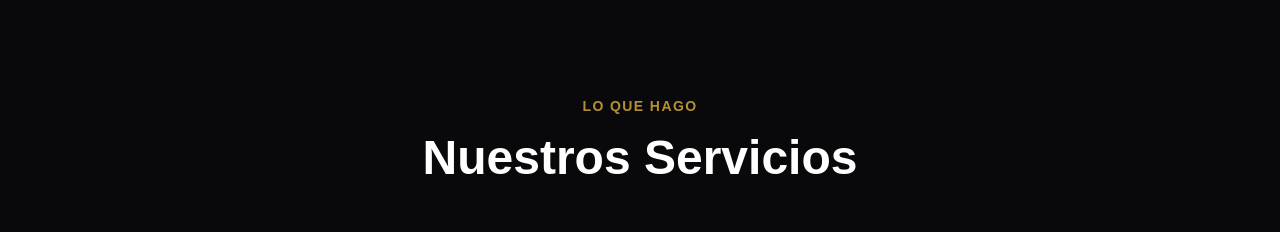
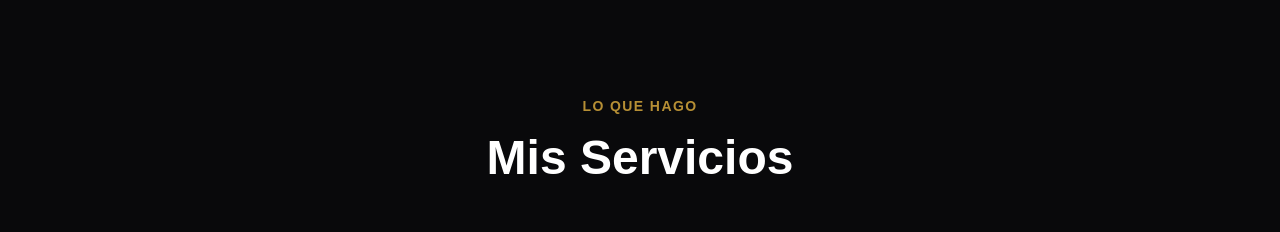
Before and after one commit to Etiketaa/upestudio, a Next.js app: page / in a window 1280 px wide. Shown: the part 834-1066 px from the top of the page. Built offline with nearby package versions, Linux system fonts and the light colour scheme.

Commit message:
mejora en el hero

```diff
--- a/src/app/page.tsx
+++ b/src/app/page.tsx
@@ -75,7 +75,7 @@
           <div className="container mx-auto px-6">
             <div className="text-center mb-20">
               <span className="text-gold-500 uppercase tracking-widest text-sm font-semibold">Lo que hago</span>
-              <h2 className="text-5xl font-bold mt-4">Nuestros Servicios</h2>
+              <h2 className="text-5xl font-bold mt-4">Mis Servicios</h2>
             </div>
 
             <div className="grid md:grid-cols-2 gap-8">
```
